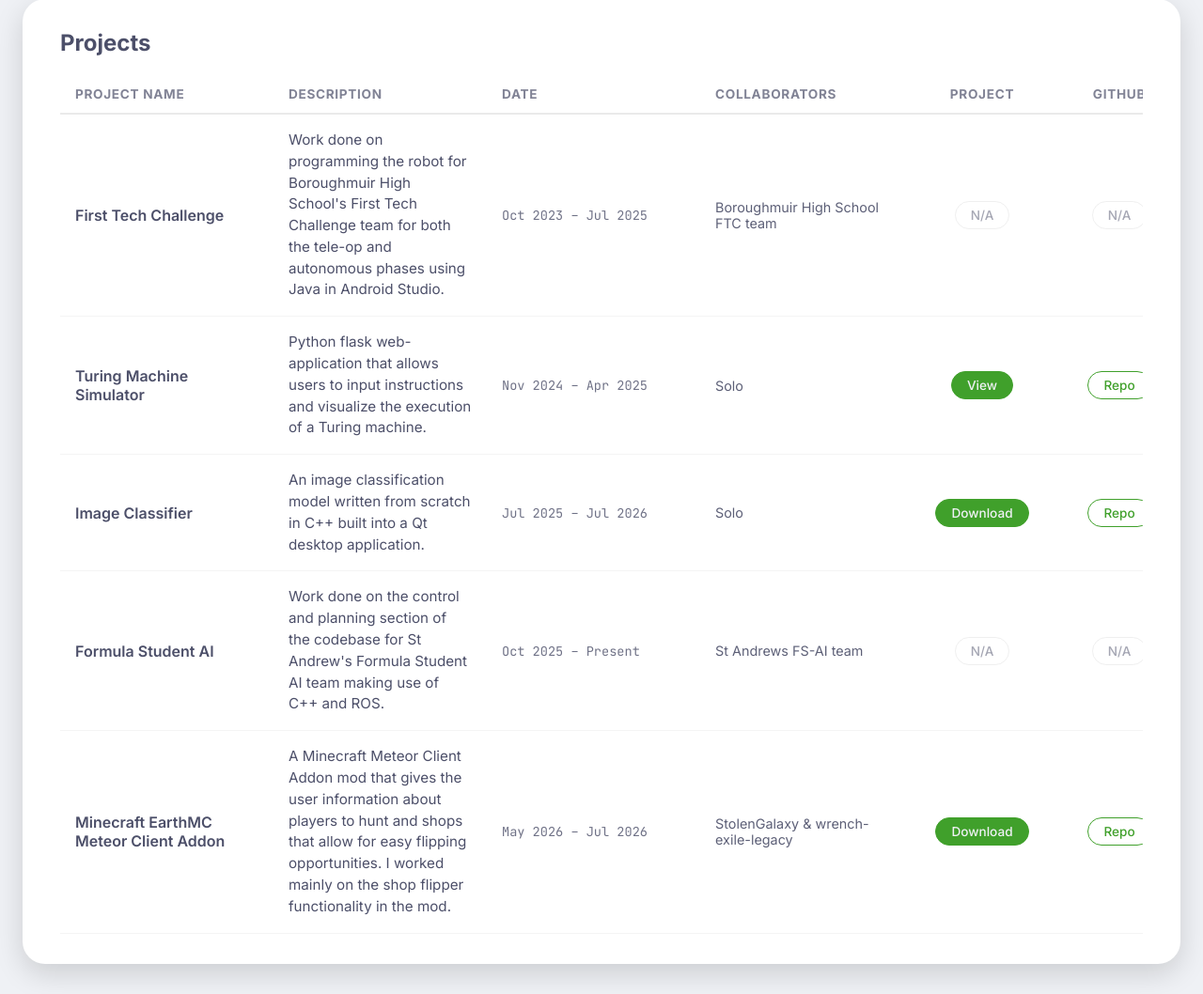
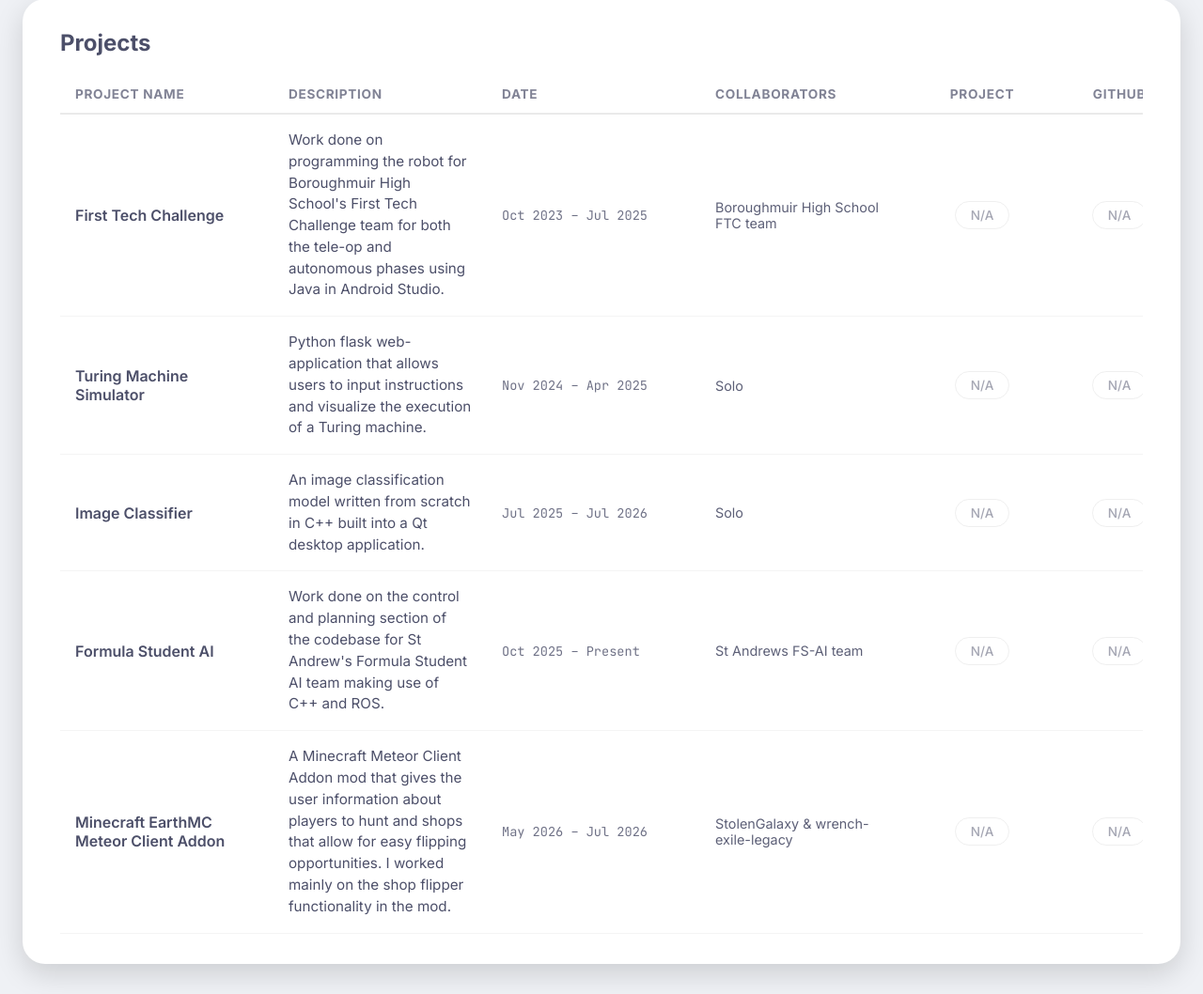
Before and after one commit to AverageApple288/PortfolioWebsite, a Flask app: page /projects in a window 1280 px wide. Shown: the part 97-1155 px from the top of the page at 94% size. Run offline with Flask 3, Linux system fonts and the light colour scheme.

Commit message:
Removed links

```diff
--- a/templates/projects.html
+++ b/templates/projects.html
@@ -41,16 +41,16 @@
                             <td class="proj-desc">Python flask web-application that allows users to input instructions and visualize the execution of a Turing machine.</td>
                             <td class="proj-date">Nov 2024 – Apr 2025</td>
                             <td class="proj-collab">Solo</td>
-                            <td><a href="#" class="link-pill">View</a></td>
-                            <td><a href="#" class="link-pill outline">Repo</a></td>
+                            <td><span class="link-pill disabled">N/A</span></td>
+                            <td><span class="link-pill disabled">N/A</span></td>
                         </tr>
                         <tr>
                             <td class="proj-name">Image Classifier</td>
                             <td class="proj-desc">An image classification model written from scratch in C++ built into a Qt desktop application.</td>
                             <td class="proj-date">Jul 2025 – Jul 2026</td>
                             <td class="proj-collab">Solo</td>
-                            <td><a href="#" class="link-pill">Download</a></td>
-                            <td><a href="#" class="link-pill outline">Repo</a></td>
+                            <td><span class="link-pill disabled">N/A</span></td>
+                            <td><span class="link-pill disabled">N/A</span></td>
                         </tr>
                         <tr>
                             <td class="proj-name">Formula Student AI</td>
@@ -65,8 +65,8 @@
                             <td class="proj-desc">A Minecraft Meteor Client Addon mod that gives the user information about players to hunt and shops that allow for easy flipping opportunities. I worked mainly on the shop flipper functionality in the mod.</td>
                             <td class="proj-date">May 2026 – Jul 2026</td>
                             <td class="proj-collab">StolenGalaxy & wrench-exile-legacy</td>
-                            <td><a href="#" class="link-pill">Download</a></td>
-                            <td><a href="#" class="link-pill outline">Repo</a></td>
+                            <td><span class="link-pill disabled">N/A</span></td>
+                            <td><span class="link-pill disabled">N/A</span></td>
                         </tr>
                     </tbody>
                 </table>
```
